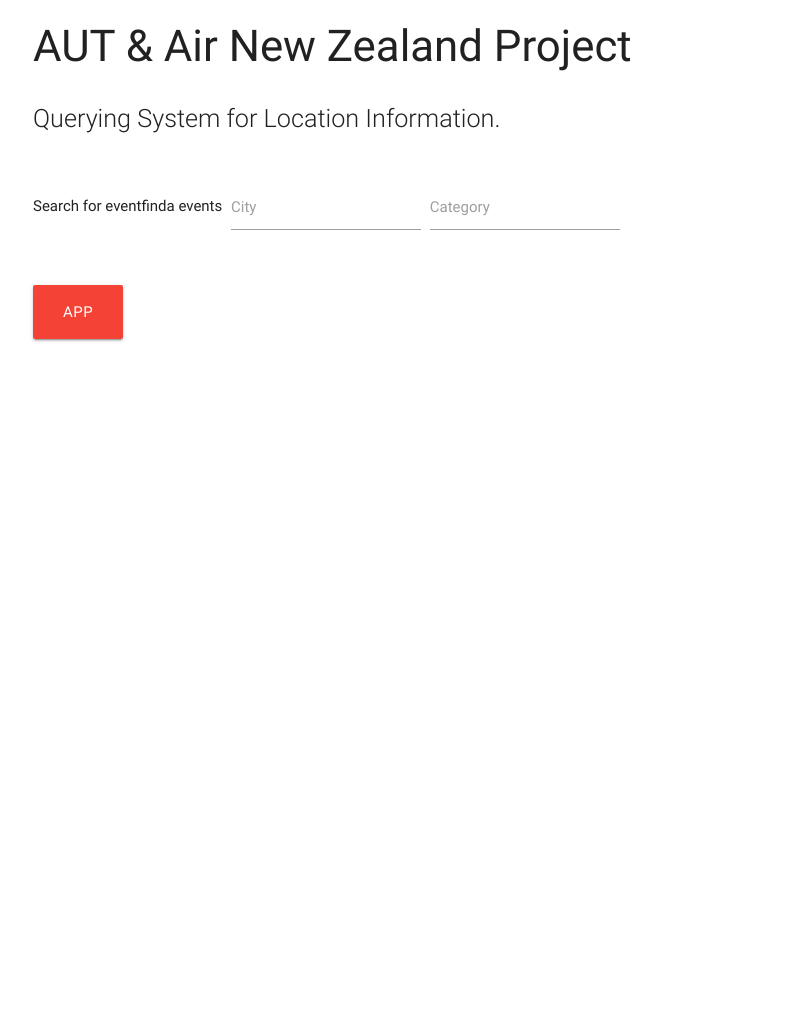
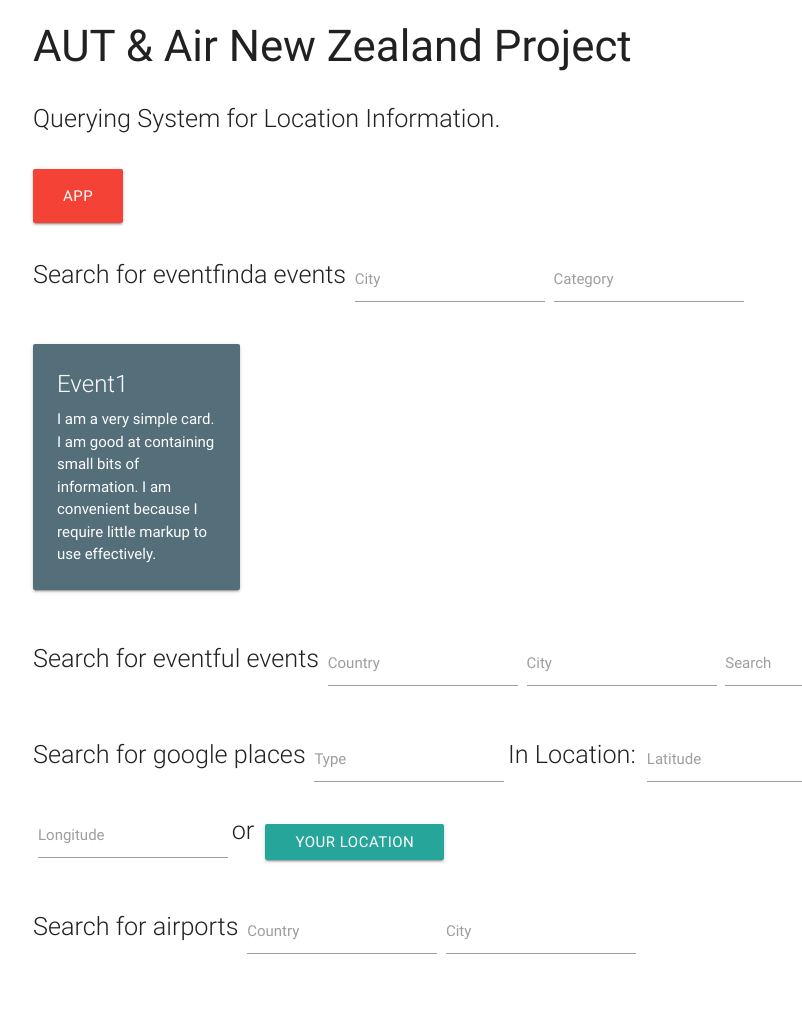
Before and after one commit to andrecowie/airbots, a Flask app: page / in a window 1280 px wide. Shown: the whole page, without its empty margins (159-961 px from the left). Before the commit the page ends 342 px from the top, so only its background shows below. Run offline with Flask 2, Linux system fonts and the light colour scheme; parts of the project's set-up code (start-up, migrations or seed data) failed here and were passed over; some libraries are stand-ins or nearby versions.

Commit message:
Some work

```diff
--- a/Graphing/application/static/js/main.js
+++ b/Graphing/application/static/js/main.js
@@ -1,26 +1,35 @@
-$(document).ready(function(){
-  console.log("Ready!");
-	$.getJSON('graphql?query=%7B%0A%0A%20%20%20%20countries(name%3A%20%22New%20Zealand%22)%7B%0A%20%20%20%20%09cities%7B%0A%20%20%20%20%20%20%20%20name%0A%20%20%20%20%20%20%09%0A%0A%20%20%20%20%20%20%7D%0A%20%20%20%20%09%0A%20%20%20%20%7D%0A%0A%7D', function(data){
+$(document).ready(function() {
+
+    $.getJSON('graphql?query=%7B%0A%0A%20%20%20%20countries(name%3A%20%22New%20Zealand%22)%7B%0A%20%20%20%20%09cities%7B%0A%20%20%20%20%20%20%20%20name%0A%20%20%20%20%20%20%09%0A%0A%20%20%20%20%20%20%7D%0A%20%20%20%20%09%0A%20%20%20%20%7D%0A%0A%7D', function(data) {
         var nzcities = {};
-    data["data"]["countries"][0]["cities"].forEach(function(item){
+        data["data"]["countries"][0]["cities"].forEach(function(item) {
             nzcities[item["name"]] = "";
         });
         $('#nzcity').autocomplete({
             data: nzcities,
             limit: 20, // The max amount of results that can be shown at once. Default: Infinity.
             onAutocomplete: function(val) {
-        $.getJSON('graphql?query=%7B%0A%20%20countries(name%3A%20%22New%20Zealand%22)%20%7B%0A%20%20%20%20cities(name%3A%20%22'+val+'%22)%20%7B%0A%20%20%20%20%20%20events%20%7B%0A%20%20%20%20%20%20%20%20category%0A%20%20%20%20%20%20%7D%0A%20%20%20%20%7D%0A%20%20%7D%0A%7D%0A', function(cdata){
+                $.getJSON('graphql?query=%7B%0A%20%20countries(name%3A%20%22New%20Zealand%22)%20%7B%0A%20%20%20%20cities(name%3A%20%22' + val + '%22)%20%7B%0A%20%20%20%20%20%20events%20%7B%0A%20%20%20%20%20%20%20%20category%0A%20%20%20%20%20%20%7D%0A%20%20%20%20%7D%0A%20%20%7D%0A%7D%0A', function(cdata) {
                     var currentCategories = {}
-          cdata["data"]["countries"][0]["cities"][0]["events"].forEach(function(item){
-            console.log(item["category"]);
+                    cdata["data"]["countries"][0]["cities"][0]["events"].forEach(function(item) {
                         currentCategories[item["category"]] = "";
                     });
                     $('#nzcategory').autocomplete({
                         data: currentCategories,
                         limit: 20,
                         minLength: 1,
-            onAutocomplete: function(val2){
-              //Do graphql query with val and val2
+                        onAutocomplete: function(val2) {
+                            var container = document.getElementById('eventfindaresponses');
+                            while (container.firstChild) {
+                                container.removeChild(container.firstChild);
+                            }
+                            $.getJSON("graphql?query=%7B%0A%20%20countries(name%3A%20%22New%20Zealand%22)%20%7B%0A%20%20%20%20cities(name%3A%20%22"+encodeURIComponent(val)+"%22)%20%7B%0A%20%20%20%20%20%20name%0A%20%20%20%20%20%20events(category%3A%22"+encodeURIComponent(val2)+"%22)%7B%0A%20%20%20%20%20%20%20%20title%0A%20%20%20%20%20%20%20%20location%0A%20%20%20%20%20%20%20%20description%0A%20%20%20%20%20%20%20%20date%0A%20%20%20%20%20%20%7D%0A%20%20%20%20%7D%0A%20%20%7D%0A%7D%0A", function(rdata) {
+                                console.log("got res");
+                                rdata["data"]["countries"][0]["cities"][0]["events"].forEach(function(item){
+                                    console.log(item);
+                                    container.appendChild(eventcard(item));
+                                });
+                            })
                         },
                     });
                 });
@@ -29,4 +38,30 @@ $(document).ready(function(){
         });
 
     });
+
 })
+
+
+function eventcard(event){
+    var divSize = document.createElement('div');
+    divSize.classList.add("col");
+    divSize.classList.add("m3");
+    divSize.classList.add("s6");
+    var card = document.createElement('div');
+    card.classList.add("card");
+    card.classList.add("blue-grey");
+    card.classList.add("darken-1");
+    var content = document.createElement('div');
+    content.classList.add("card-content");
+    content.classList.add("white-text");
+    var title= document.createElement('span');
+    title.classList.add("card-title");
+    title.innerHTML =event['title'];
+    var body= document.createElement('p');
+    body.innerHTML = event['description'];
+    content.appendChild(title);
+    content.appendChild(body);
+    card.appendChild(content);
+    divSize.appendChild(card);
+    return divSize;
+}
--- a/Graphing/application/templates/index.html
+++ b/Graphing/application/templates/index.html
@@ -5,7 +5,7 @@
     <!--Import Google Icon Font-->
     <link href="https://fonts.googleapis.com/icon?family=Material+Icons" rel="stylesheet">
     <!--Import materialize.css-->
-    <link rel="stylesheet" href="{{url_for('static', filename='css/jquery-ui.min.css')}}" >
+    <link rel="stylesheet" href="{{url_for('static', filename='css/jquery-ui.min.css')}}">
     <link rel="stylesheet" href="https://cdnjs.cloudflare.com/ajax/libs/materialize/0.100.2/css/materialize.min.css">
     <link rel="stylesheet" href="{{url_for('static', filename='css/main.css')}}">
     <!--Let browser know website is optimized for mobile-->
@@ -16,13 +16,13 @@
 <body>
     <div class="container">
         <div class="item-header">
-            <h3>AUT & Air New Zealand Project<p class="flow-text">Querying System for Location Information.</p></h3>
+            <h3>AUT & Air New Zealand Project<p class="flow-text">Querying System for Location Information.</p><a class="btn btn-large red waves-dark waves-effect" href="/graphql?query=%7B%0A%20%20continents%7B%0A%20%20%20%20name%0A%20%20%20%20countries%7B%0A%20%20%20%20%20%20name%0A%20%20%20%20%7D%0A%20%20%7D%0A%7D">APP</a></h3>
         </div>
         <div class="row">
             <form class="col s12">
                 <div class="row">
                     <div class="col s12">
-                        Search for eventfinda events
+                        <span class="flow-text">Search for eventfinda events</span>
                         <div class="input-field inline">
                             <input id="nzcity" type="text" class="autocomplete">
                             <label for="nzcity" data-error="wrong" data-success="right">City</label>
@@ -33,11 +33,71 @@
                         </div>
                     </div>
                 </div>
+                <div class="row">
+                    <div id="eventfindaresponses">
+                        <div class="col s6 m3">
+                            <div class="card blue-grey darken-1">
+                                <div class="card-content white-text">
+                                    <span class="card-title">Event1</span>
+                                    <p>I am a very simple card. I am good at containing small bits of information. I am convenient because I require little markup to use effectively.</p>
+                                </div>
+                            </div>
+                        </div>
+                    </div>
+                </div>
+                <div class="row">
+                    <div class="col s12">
+                        <span class="flow-text">Search for eventful events</span>
+                        <div class="input-field inline">
+                            <input id="country" type="text" class="autocomplete">
+                            <label for="country" data-error="wrong" data-success="right">Country</label>
+                        </div>
+                        <div class="input-field inline">
+                            <input id="city" type="text" class="autocomplete">
+                            <label for="city" data-error="wrong" data-success="right">City</label>
+                        </div>
+                        <div class="input-field inline">
+                            <input id="search" type="text" class="autocomplete">
+                            <label for="search" data-error="wrong" data-success="right">Search</label>
+                        </div>
+                    </div>
+                </div>
+                <div class="row">
+                    <div class="col s12">
+                        <span class="flow-text">Search for google places</span>
+                        <div class="input-field inline">
+                            <input id="type" type="text" class="autocomplete">
+                            <label for="type" data-error="wrong" data-success="right">Type</label>
+                        </div>
+                        <span class="flow-text">In Location: </span>
+                        <div class="input-field inline">
+                            <input id="latitude" type="text" class="autocomplete">
+                            <label for="latitude" data-error="wrong" data-success="right">Latitude</label>
+                        </div>
+                        <div class="input-field inline">
+                            <input id="longitude" type="text" class="autocomplete">
+                            <label for="longitude" data-error="wrong" data-success="right">Longitude</label>
+                        </div>
+                        <span class="flow-text">or </span>
+                        <div class="input-field inline">
+                            <button class="btn waves-effect">Your Location</button>
+                        </div>
+                    </div>
+                </div>
+                <div class="row">
+                    <div class="col s12">
+                        <span class="flow-text">Search for airports</span>
+                        <div class="input-field inline">
+                            <input id="aircountry" type="text" class="autocomplete">
+                            <label for="aircountry" data-error="wrong" data-success="right">Country</label>
+                        </div>
+                        <div class="input-field inline">
+                            <input id="aircity" type="text" class="autocomplete">
+                            <label for="aircity" data-error="wrong" data-success="right">City</label>
+                        </div>
+                    </div>
+                </div>
             </form>
-        </div>
-
-        <div class="item-d">
-            <a class="btn btn-large red waves-dark waves-effect" href="/graphql?query=%7B%0A%20%20continents%7B%0A%20%20%20%20name%0A%20%20%20%20countries%7B%0A%20%20%20%20%20%20name%0A%20%20%20%20%7D%0A%20%20%7D%0A%7D">APP</a>
         </div>
 
     </div>
```
Lines whose indentation alone changed are shown as unchanged.
